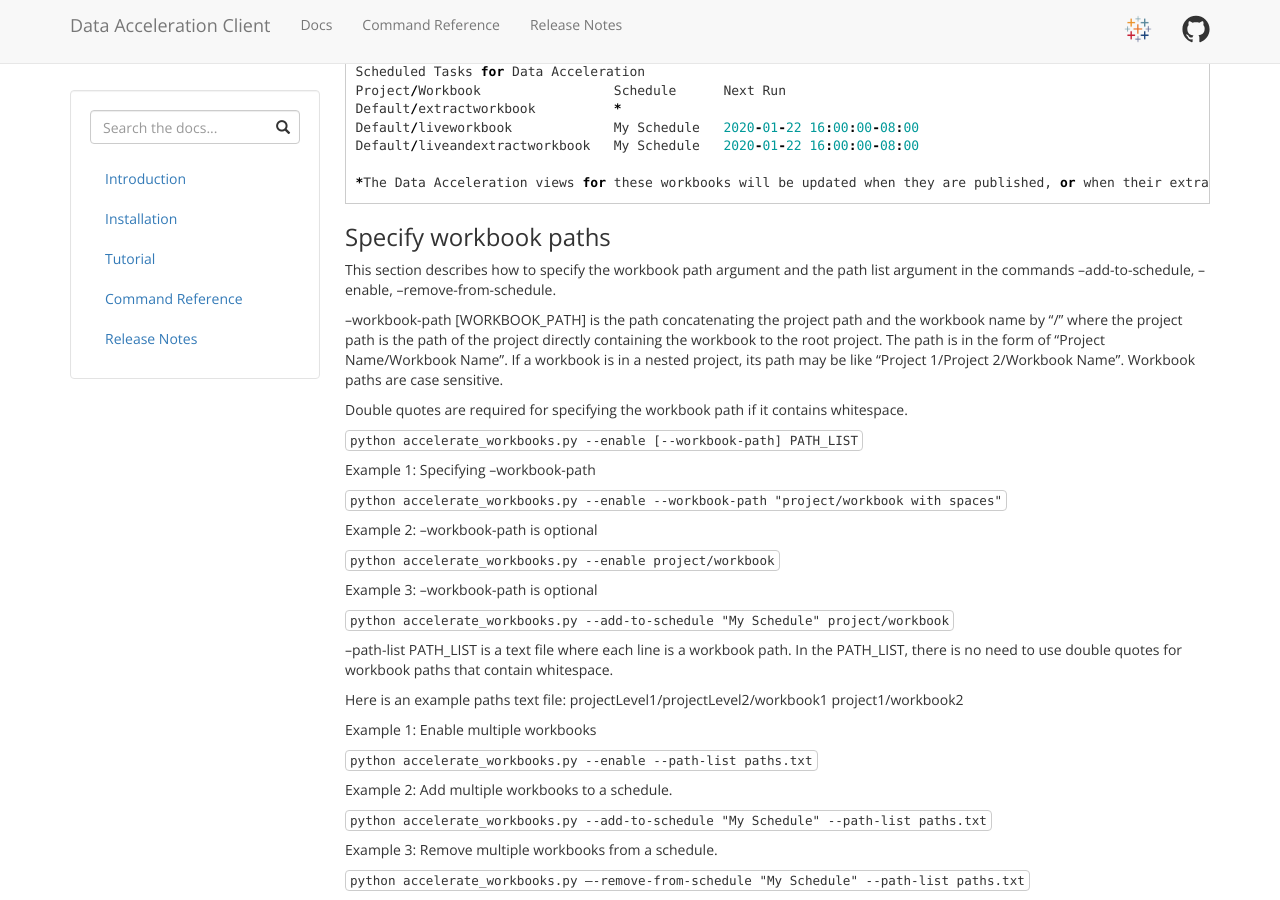
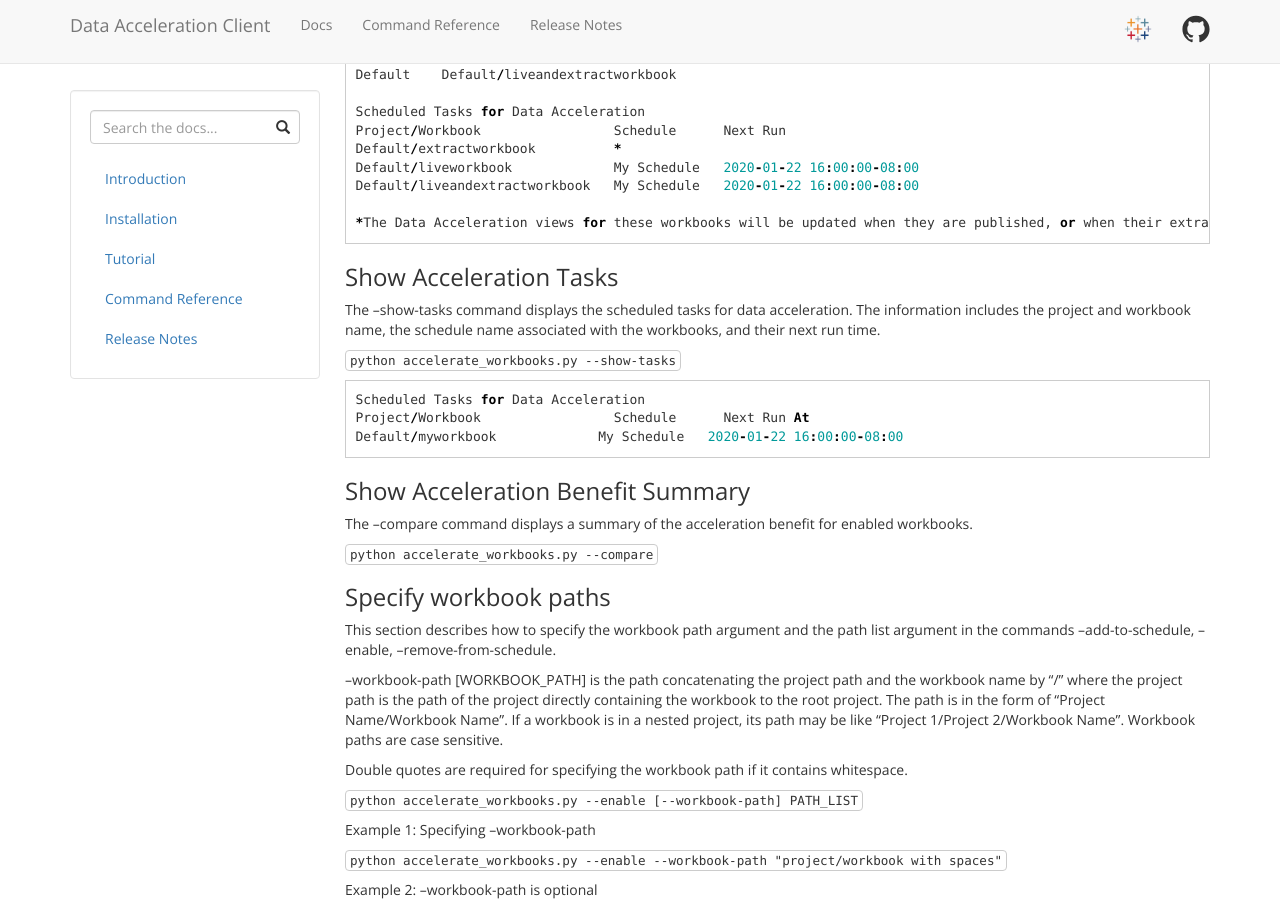
Before and after one commit to tableau/tableau-data-acceleration-client, a Jekyll site: the page built from docs/da_ref.md, in a window 1280 px wide and 900 px high, scrolled down 6546 px. Built offline with Jekyll 4.4.1, drawn with Linux system fonts in a browser that asks for light colours; nearby versions of some CDN libraries; some of the changed text lies outside the part shown.

Commit message:
add doc for options: show-tasks and compare

````diff
--- a/docs/da_ref.md
+++ b/docs/da_ref.md
@@ -302,7 +302,7 @@ Example 2:  Enable the Default site for acceleration
 
 `python accelerate_workbooks.py --enable --site SITE_NAME --type site`
 
-### Display Acceleration Schedules
+### Show Acceleration Schedules
 
 The --show-schedules command displays the schedule information for enabled workbooks associated with their accelerated schedules. The schedule information includes the schedule name associated with the workbooks and their next run time.
 
@@ -357,6 +357,24 @@ Default/liveandextractworkbook   My Schedule   2020-01-22 16:00:00-08:00
 *The Data Acceleration views for these workbooks will be updated when they are published, or when their extract is refreshed.
 ```
 
+### Show Acceleration Tasks
+
+The --show-tasks command displays the scheduled tasks for data acceleration. The information includes the project and workbook name, the schedule name associated with the workbooks, and their next run time.
+
+`python accelerate_workbooks.py --show-tasks`
+
+```iecst
+Scheduled Tasks for Data Acceleration
+Project/Workbook                 Schedule      Next Run At
+Default/myworkbook             My Schedule   2020-01-22 16:00:00-08:00
+```
+
+### Show Acceleration Benefit Summary
+
+The --compare command displays a summary of the acceleration benefit for enabled workbooks.
+
+`python accelerate_workbooks.py --compare`
+
 ### Specify workbook paths
 
 This section describes how to specify the workbook path argument and the path list argument in the commands --add-to-schedule, --enable, --remove-from-schedule.
````
